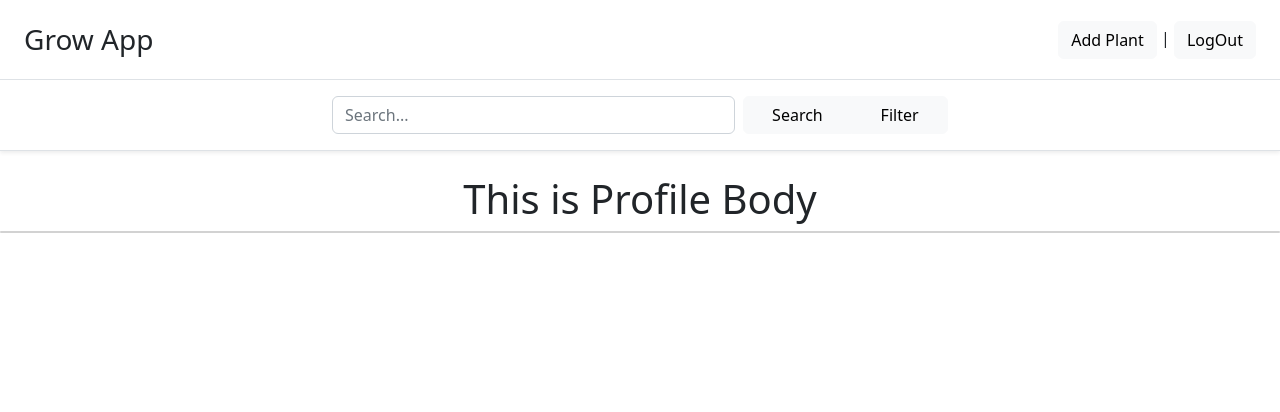
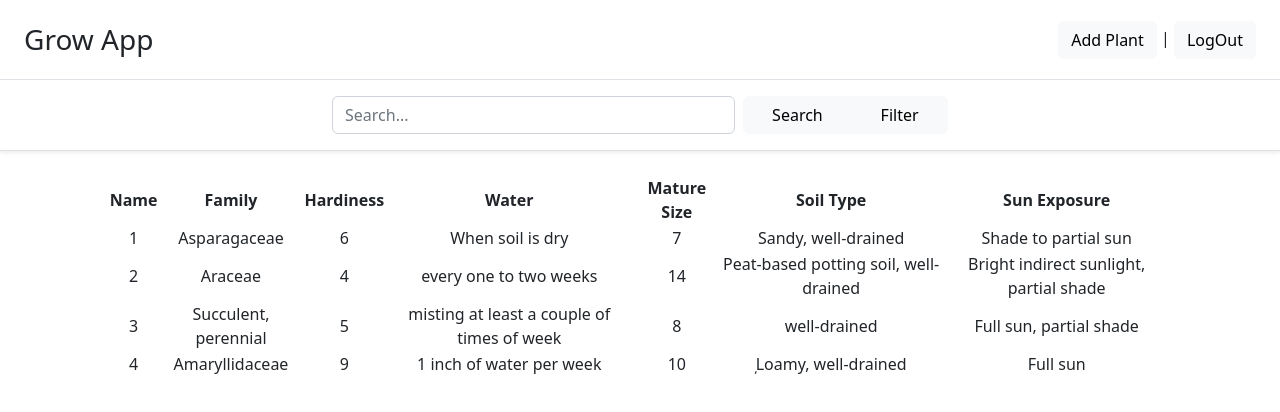
Before and after one commit to Shawn8z/React-plant-app, a React (Create React App) app: page / in a window 1280 px wide. Shown: the top 412 px of the page. Built offline with nearby package versions, Linux system fonts and the light colour scheme.

Commit message:
working on profile body table

```diff
--- a/package.json
+++ b/package.json
@@ -7,10 +7,12 @@
     "@testing-library/react": "^13.3.0",
     "@testing-library/user-event": "^13.5.0",
     "bootstrap": "^5.2.0",
+    "firebase": "^9.9.2",
     "react": "^18.2.0",
     "react-bootstrap": "^2.5.0",
     "react-dom": "^18.2.0",
     "react-scripts": "5.0.1",
+    "react-table": "^7.8.0",
     "web-vitals": "^2.1.4"
   },
   "scripts": {
--- a/src/App.js
+++ b/src/App.js
@@ -5,7 +5,7 @@ import "bootstrap/dist/css/bootstrap.min.css"
 import Button from 'react-bootstrap/Button';
 import Modal from 'react-bootstrap/Modal'
 
-// import Modal from "./Components/modal";
+
 import MainNavbar from './Components/navbars/main-navbar';
 import ProfileNavbar from './Components/navbars/profile-navbar';
 
--- /dev/null
+++ b/src/Components/bodys/BasicTable.js
@@ -0,0 +1,61 @@
+import React, { useMemo }from "react";
+import MOCK_DATA from "../../MOCK_DATA.json";
+import { COLUMNS } from "./table_columns";
+import { useTable } from "react-table"
+
+export const BasicTable = () => {
+
+    const columns = useMemo(() => COLUMNS, []);
+    const data = useMemo(() => MOCK_DATA, []);
+
+    const tableInstance = useTable({
+        columns: columns,
+        data: data
+    })
+
+    const {
+        getTableProps,
+        getTableBodyProps,
+        headerGroups,
+        rows,
+        prepareRow,
+    } = tableInstance
+
+
+
+
+    return (
+
+            <table {...getTableProps()}>
+                <thead>
+                    {headerGroups.map(headerGroup => (
+                        <tr {...headerGroup.getHeaderGroupProps()}>
+                            {headerGroup.headers.map((column) => (
+                                <th {...column.getHeaderProps()}>{column.render("Header")}</th>
+                            ))}
+
+                        </tr>
+                    ))}
+
+                </thead>
+                <tbody {...getTableBodyProps()}>
+                    {
+                        rows.map(row => {
+                            prepareRow(row)
+                            return (
+                                <tr {...row.getRowProps()}>
+                                    {
+                                        row.cells.map((cell) => {
+                                            return <td {...cell.getCellProps()}>{cell.render("Cell")}</td>
+                                        })
+                                    }
+                                </tr>
+                            )
+                        })
+                    }
+
+                </tbody>
+            </table>
+
+    )
+}
--- a/src/Components/bodys/profile-body.js
+++ b/src/Components/bodys/profile-body.js
@@ -1,19 +1,26 @@
-import Card from 'react-bootstrap/Card';
+
+import Container from 'react-bootstrap/Container';
 import Col from 'react-bootstrap/Col';
 import Row from 'react-bootstrap/Row';
+import Stack from 'react-bootstrap/Stack';
+
+
+import Table from 'react-bootstrap/Table';
+
+import React, { useMemo } from "react";
+import { BasicTable } from './BasicTable';
+
 
 function ProfileBody() {
 
     return (
-
-        <Row>
-            <h1 className="text-center">This is Profile Body</h1>
-            <Col>
-                <Card>
-
-                </Card>
-            </Col>
-        </Row>
+        <container>
+            <Row className="justify-content-md-center text-center" lg={6}>
+                <Col lg={10}>
+                    <BasicTable />
+                </Col>
+            </Row>
+        </container>
 
     )
 }
--- /dev/null
+++ b/src/Components/bodys/table_columns.js
@@ -0,0 +1,36 @@
+export const COLUMNS = [
+
+    {
+        Header: "Name",
+        accessor: "id"
+    },
+    {
+        Header: "Family",
+        accessor: "family"
+    },
+    {
+        Header: "Hardiness",
+        accessor: "hardiness"
+    },
+    {
+        Header: "Water",
+        accessor: "water"
+    },
+    {
+        Header: "Mature Size",
+        accessor: "mature_size"
+    },
+    {
+        Header: "Soil Type",
+        accessor: "soil_type"
+    },
+    {
+        Header: "Sun Exposure",
+        accessor: "sun_exposure"
+    },
+
+
+
+
+
+]
--- /dev/null
+++ b/src/MOCK_DATA.json
@@ -0,0 +1,4 @@
+[{"id":1,"name":"Snake Plant","family":"Asparagaceae","hardiness":6,"water":"When soil is dry","mature_size":7,"soil_type":"Sandy, well-drained","sun_exposure":"Shade to partial sun"},
+{"id":2,"name":"Swiss cheese plant","family":"Araceae","hardiness":4,"water":"every one to two weeks","mature_size":14,"soil_type":"Peat-based potting soil, well-drained","sun_exposure":"Bright indirect sunlight, partial shade"},
+{"id":3,"name":"Mad pupper","family":"Succulent, perennial","hardiness":5,"water":"misting at least a couple of times of week","mature_size":8,"soil_type":"well-drained","sun_exposure":"Full sun, partial shade"},
+{"id":4,"name":"Onion","family":"Amaryllidaceae","hardiness":9,"water":"1 inch of water per week","mature_size":10,"soil_type":"̦Loamy, well-drained","sun_exposure":"Full sun"}]
```
Also changed, not shown: src/Components/modal.css (deleted, +0 -9 lines), src/Components/modal.js (deleted, +0 -32 lines), 2 other files (tests, documents, lock files or other folders).
